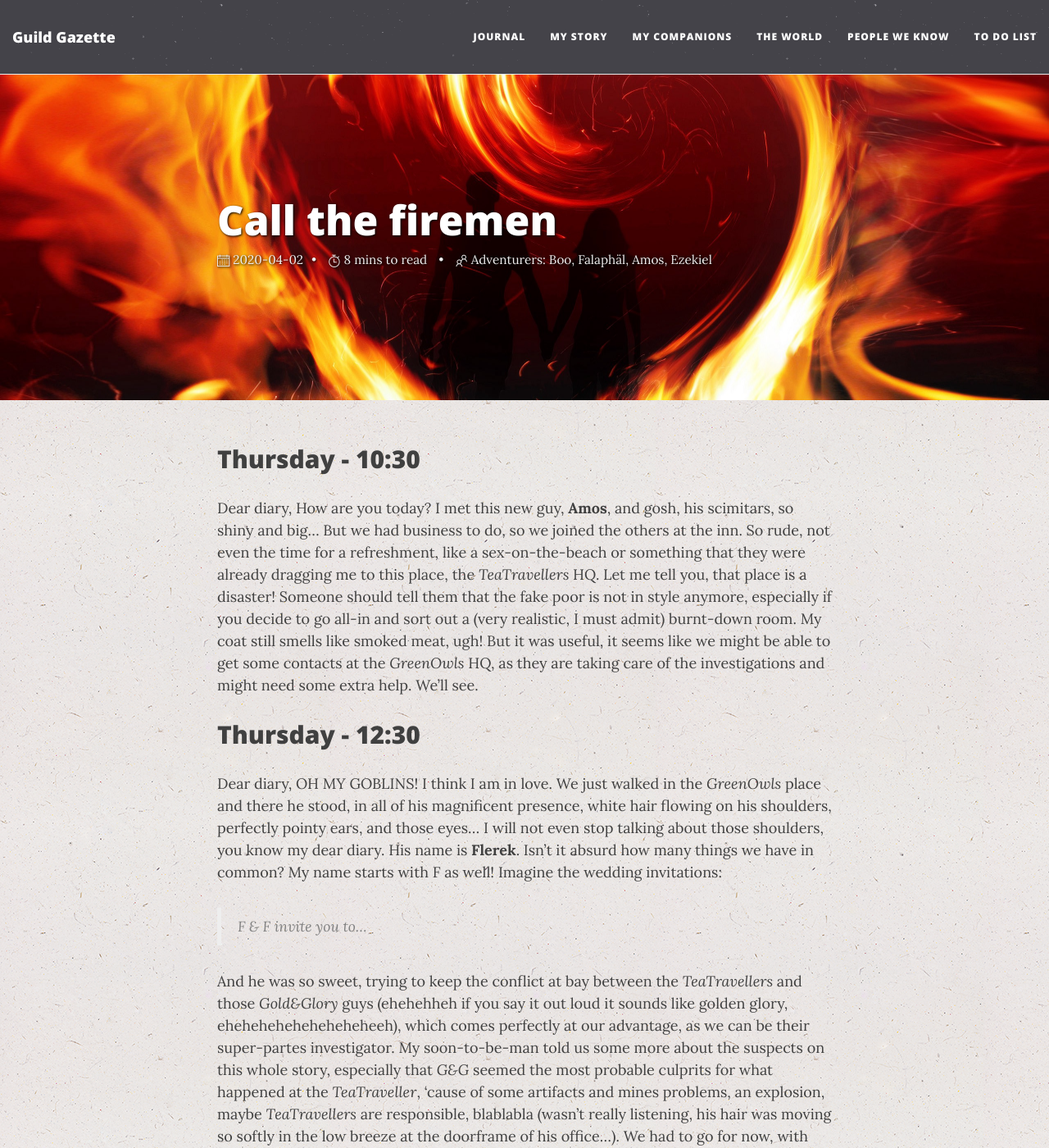
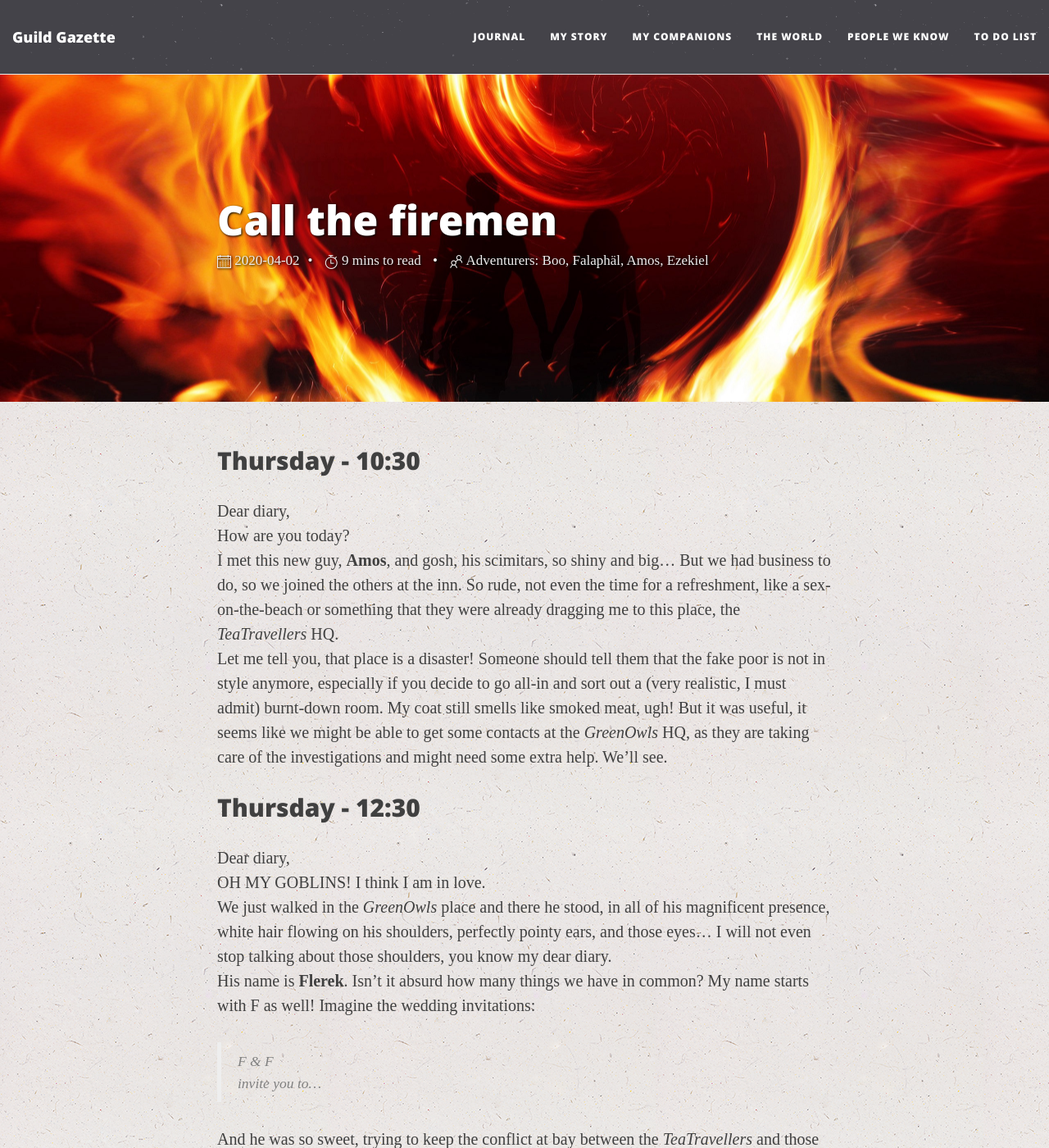
Before and after one commit to GinoGalotti/guildgazette, a Jekyll site: the page built from _posts/2020-04-02-call-the-firemen.md, in a window 1280 px wide and 1400 px high. Shown: the whole window at 82% size. Built offline with Jekyll 4.4.1, drawn with Linux system fonts in a browser that asks for light colours; nearby versions of some CDN libraries; some web fonts are replaced; comment, search, counter and statistics services are not loaded; some of the changed text lies outside the part shown.

Commit message:
fix format

```diff
--- a/_layouts/base-fala.html
+++ b/_layouts/base-fala.html
@@ -20,8 +20,7 @@
   <!-- Beautiful Jekyll | MIT license | Copyright Dean Attali 2016 -->
   {% include head.html %}
 
-  <body>
-    <p style=" font-family:'Homemade Apple'; font-size: 20px">
+  <body-fala>
     {% include gtm_body.html %}
 
     {% include nav.html %}
@@ -32,7 +31,5 @@
 
     {% include footer-scripts.html %}
 
-    </p>
-
-  </body>
+  </body-fala>
 </html>
--- a/_posts/2020-04-02-call-the-firemen.md
+++ b/_posts/2020-04-02-call-the-firemen.md
@@ -29,10 +29,10 @@
 ## Thursday - 13:45
 Dear diary,
 gosh, so much walking these days!
-The small one and the new one went to the library, not sure why I was too distracted saying bye to **Flerek**…
+The small one and the new one went to the library, not sure why I was too distracted saying bye to **Flerek**...
 Meanwhile, I and **Ezekiel** went to the Church to see if we could find some useful information there.
-Also, you know me… while **Ezekiel** was keeping one of the “priests" busy, I decided to wander around the building a while…
-My thievery skills are always on top, you know that… But blinded by the memory of the beauty of **Flerek**, I just tripped on the side of the big chair in the room I entered... Someone must have heard that, and I had only the time to get my hands on a tiny black book (no way I would carry around that giant book with the sun on it! What am I, a donkey?) full of numbers and a weird language. **Ezekiel** could get some words out of it, thanks to those church-after-school-days of his, studying celestial, but not too much anyway. Maybe at the library, they can help…?
+Also, you know me… while **Ezekiel** was keeping one of the “priests" busy, I decided to wander around the building a while...
+My thievery skills are always on top, you know that... But blinded by the memory of the beauty of **Flerek**, I just tripped on the side of the big chair in the room I entered... Someone must have heard that, and I had only the time to get my hands on a tiny black book (no way I would carry around that giant book with the sun on it! What am I, a donkey?) full of numbers and a weird language. **Ezekiel** could get some words out of it, thanks to those church-after-school-days of his, studying celestial, but not too much anyway. Maybe at the library, they can help...?
 
 ## Thursday - 15:30
 Dear diary,
@@ -50,7 +50,7 @@
 
 ## Thursday - 18:00
 Dear diary,
-If only you could have seen me! I walk into that place like if it was my own, and… no one knew who the fudge **Harkur** was! WTF people, really? One of my best performances thrown to the pigs…
+If only you could have seen me! I walk into that place like if it was my own, and… no one knew who the fudge **Harkur** was! WTF people, really? One of my best performances thrown to the pigs...
 It seems like it might be one of the guards, but who really knows? Bha, waste of time.
 Better go back to _G&G_ for the end of shift…
 
@@ -60,13 +60,13 @@
 And there were, two giant shiny chests… You know well what I had to do! One of them was a bitch to me, but the other opened up like a box of chocolates, to reveal a magical runic weapon **THAT THE NEW GUY SNEAKED UP AND PLACED ON HIS SCIMITAR**! Unacceptable!
 But yeah, we totally forgot about the documents we were looking for, especially when a damn fire elemental came down on us with his rat-friends.
 We’re all right, now, but we had to defeat that big guy and then run away cause the guards were arriving.
-We got some journals on our way out, let’s see if it’s anything useful…
+We got some journals on our way out, let’s see if it’s anything useful...
 
 ## P.S.
-On a side note, that name **Leoric** got when he ripped off part of the caped-man cape, **Zordrak**, seems to mean something both in celestial (_The Bringer of the Truth_) and infernal (_The Bringer of the Flame_). What a weird thing…
+On a side note, that name **Leoric** got when he ripped off part of the caped-man cape, **Zordrak**, seems to mean something both in celestial (_The Bringer of the Truth_) and infernal (_The Bringer of the Flame_). What a weird thing...
 
 ## P.P.S.
-Someone (starts with E ends in ZEKIEL) told me that I needed to add a few things, so here they are, even if they don’t seem to be of any importance to me… Whatever to make him shut up…
+Someone (starts with E ends in ZEKIEL) told me that I needed to add a few things, so here they are, even if they don’t seem to be of any importance to me… Whatever to make him shut up...
 
 * We learned that **Murdha** (the boss of the _G&G_) was offering a deal to the Ruler-Over-The-Desert in order to give the city to them in a position of power on their kingdom. There is little that we know on that off-world.
 * Through journals, we learned that _Gold&Glory_ (eheheheheh) was trying to get revenge on TeaTravelers, and also plotting a way to delete the incriminatory evidence they had on **Murdha** (it’s the missive Boo picked up in the fire when I wasn’t here, so defo not important).
--- a/css/main.css
+++ b/css/main.css
@@ -17,9 +17,9 @@
   background-attachment: fixed;
   {% endif %}
 }
-blog-postfala {
-  font-family: 'Satisfy';
-  font-size: 18px;
+body-fala {
+  font-family: 'Homemade Apple';
+  font-size: 20px;
   color: #404040;
   position: relative;
   background-color: {{ site.page-col }};
```
